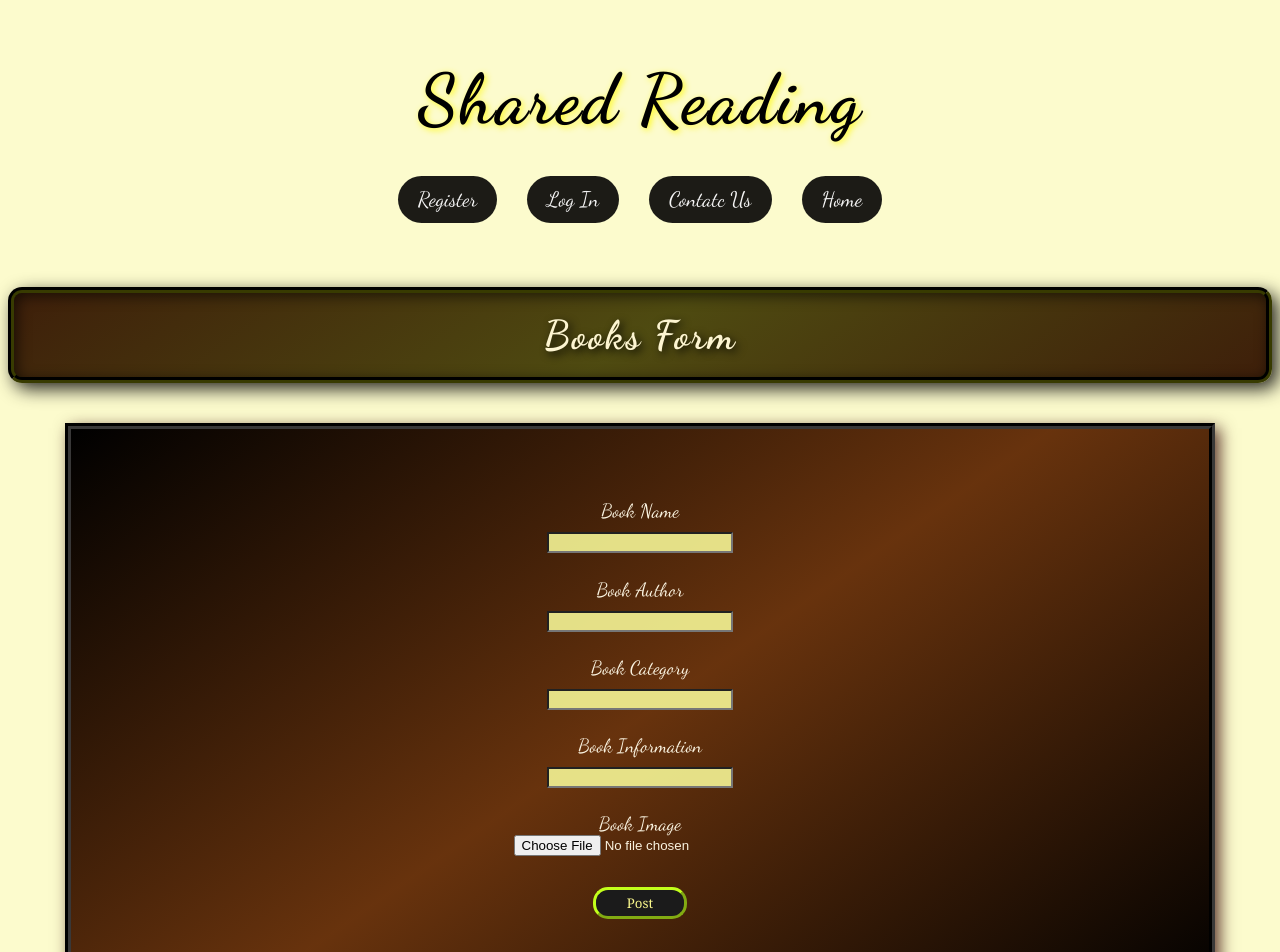
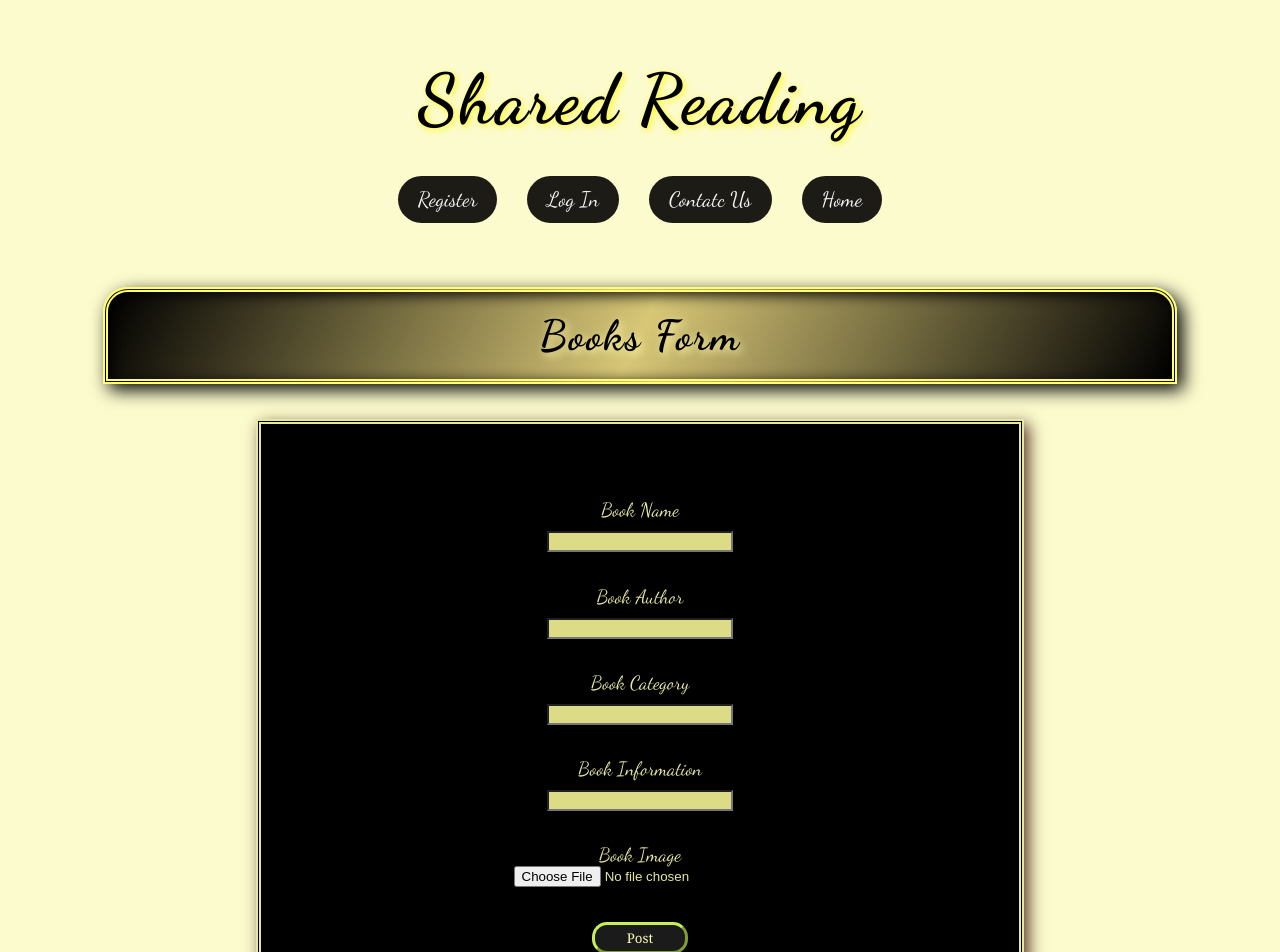
Before and after one commit to JuanDiegoCC02/books-exchange, a React (Vite) app: page /formBooks in a window 1280 px wide. Shown: the top 952 px of the page. Built offline with nearby package versions, Linux system fonts and the light colour scheme; data requests are answered from the project's data file; a web font is replaced by a local one.

Commit message:
Updating newStyles & newStructure FormBooks

```diff
--- a/src/Styles/FormBooks.css
+++ b/src/Styles/FormBooks.css
@@ -1,16 +1,20 @@
 .TitleForm{
-    display: block;
+  box-sizing: border-box;
+  margin: 0 auto;
   padding: 18px 32px;
-  font-size: 40px;
+  font-size: 42px;
   font-weight: bold;
   letter-spacing: 2px;
   color: #fdf5d1;
-  background: linear-gradient(145deg, #3e1f0a 0%, #4b470dfa 50%, #3e1f0a 100%);
-  border: 6px groove #383b01;
-  border-radius: 14px;
-  text-shadow: 3px 3px 8px rgba(0, 0, 0, 0.9);
-  box-shadow: 6px 6px 18px rgba(0, 0, 0, 0.85),
-              inset 3px 3px 14px rgba(0, 0, 0, 0.6);
+  background: linear-gradient(115deg, #000000 0%, #aa840870 50%, #000000 100%);
+  width: 85%;
+  color: #000000;
+  border: 5px double #fffd74;
+  border-radius: 25px 25px 0 0;
+   text-shadow: 3px 3px 8px rgb(255, 249, 171);
+  box-shadow: 6px 6px 18px rgb(0, 0, 0),
+              inset 3px 3px 14px rgba(0, 0, 0, 0.945);
+
 
 }
 .container-TitleForm{
@@ -20,15 +24,12 @@
 }
 
 .ContainerFormBooks{
-    width: 80%;
-
-    color: #FAF3E0;
-    border-style: groove;
+    width: 50%;
     margin: 1% auto;
     padding: 5%;
-    border-width: 6px;
-    border-color: #393838;
-    background: linear-gradient(145deg, #000000 0%, #5f2702f1 50%, #000000 100%);
+    background: #000000;
+    border: 5px double #e6e7a0;
+    color: #e6e7a0;
     display: grid;
     justify-content: center;
     box-shadow:  5px 5px 15px rgba(49, 1, 1, 0.774);
@@ -38,9 +39,9 @@
 }
 .BTNPost{
     font-family: Georgia, 'Times New Roman', Times, serif;
-    color: #faf88c;
+    color: #fffeb5;
     background-color: rgb(27, 27, 27);
-    border-color: rgb(194, 255, 27);
+    border-color: rgb(199, 240, 87);
     border-width: 3px;
     margin: 5px auto;
     padding: 4px;
@@ -52,14 +53,14 @@
     width: 35%;
 }
 .BTNPost:hover{
-    color: rgba(204, 204, 204, 0.87);
-    border-color: rgb(214, 231, 173);
-    background-color: rgb(30, 29, 29);
+    color: rgb(255, 238, 0);
+    border-color: rgb(185, 185, 185);
+    background-color: rgb(20, 20, 20);
 }
 
 
 .containerFB-LI{
-    margin: 7px;
+    margin: 11px;
     text-align: center;
 }
 
```
